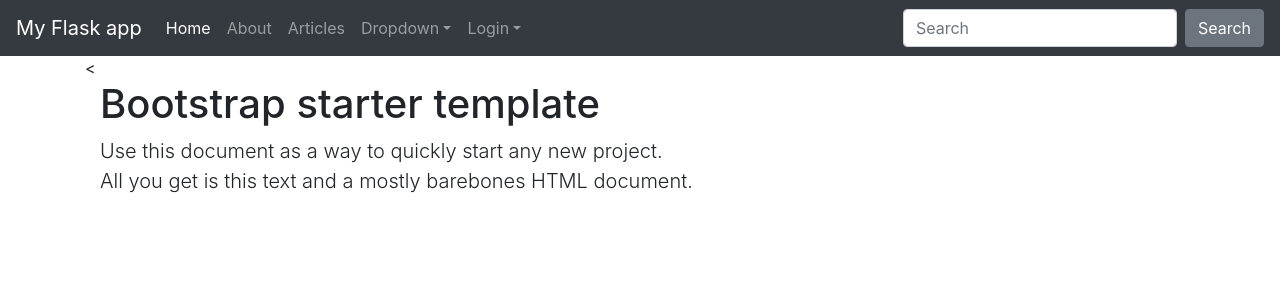
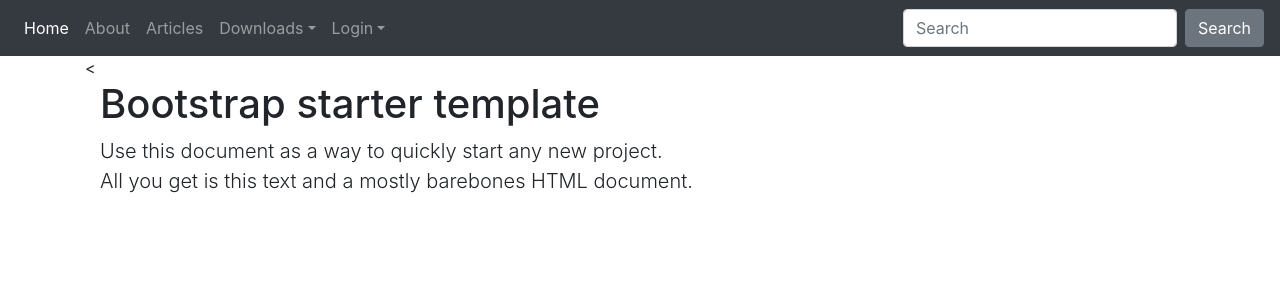
Before and after one commit to bartaadalbert/flask, a Flask app: page /about in a window 1280 px wide. Shown: the top 300 px of the page. Run offline with Flask 2, Linux system fonts and the light colour scheme; some libraries are stand-ins or nearby versions.

Commit message:
work with navbar

```diff
--- a/templates/includes/_navbar.html
+++ b/templates/includes/_navbar.html
@@ -1,6 +1,6 @@
 
 <nav class="navbar navbar-expand-md navbar-dark bg-dark fixed-top{position: inherit;}">
-  <a class="navbar-brand" href="/">My Flask app </a>
+
   <button class="navbar-toggler" type="button" data-toggle="collapse" data-target="#navbarsExampleDefault" aria-controls="navbarsExampleDefault" aria-expanded="false" aria-label="Toggle navigation">
     <span class="navbar-toggler-icon"></span>
   </button>
@@ -18,7 +18,7 @@
       </li>
 
       <li class="nav-item dropdown">
-        <a class="nav-link dropdown-toggle" href="#" id="dropdown01" data-toggle="dropdown" aria-haspopup="true" aria-expanded="false">Dropdown</a>
+        <a class="nav-link dropdown-toggle" href="#" id="dropdown01" data-toggle="dropdown" aria-haspopup="true" aria-expanded="false">Downloads</a>
         <div class="dropdown-menu" aria-labelledby="dropdown01">
           <a class="dropdown-item" href="/action">Action</a>
           <a class="dropdown-item" href="/another">Another action</a>
@@ -49,7 +49,7 @@
 
   </form>
   <div class="dropdown-divider"></div>
-  <a class="dropdown-item" href="#">New around here? Sign up</a>
+  <a class="dropdown-item" href="/register">New around here? Sign up</a>
   <a class="dropdown-item" href="#">Forgot password?</a>
         </div>
 
```
Also changed, not shown: 1 other file.
